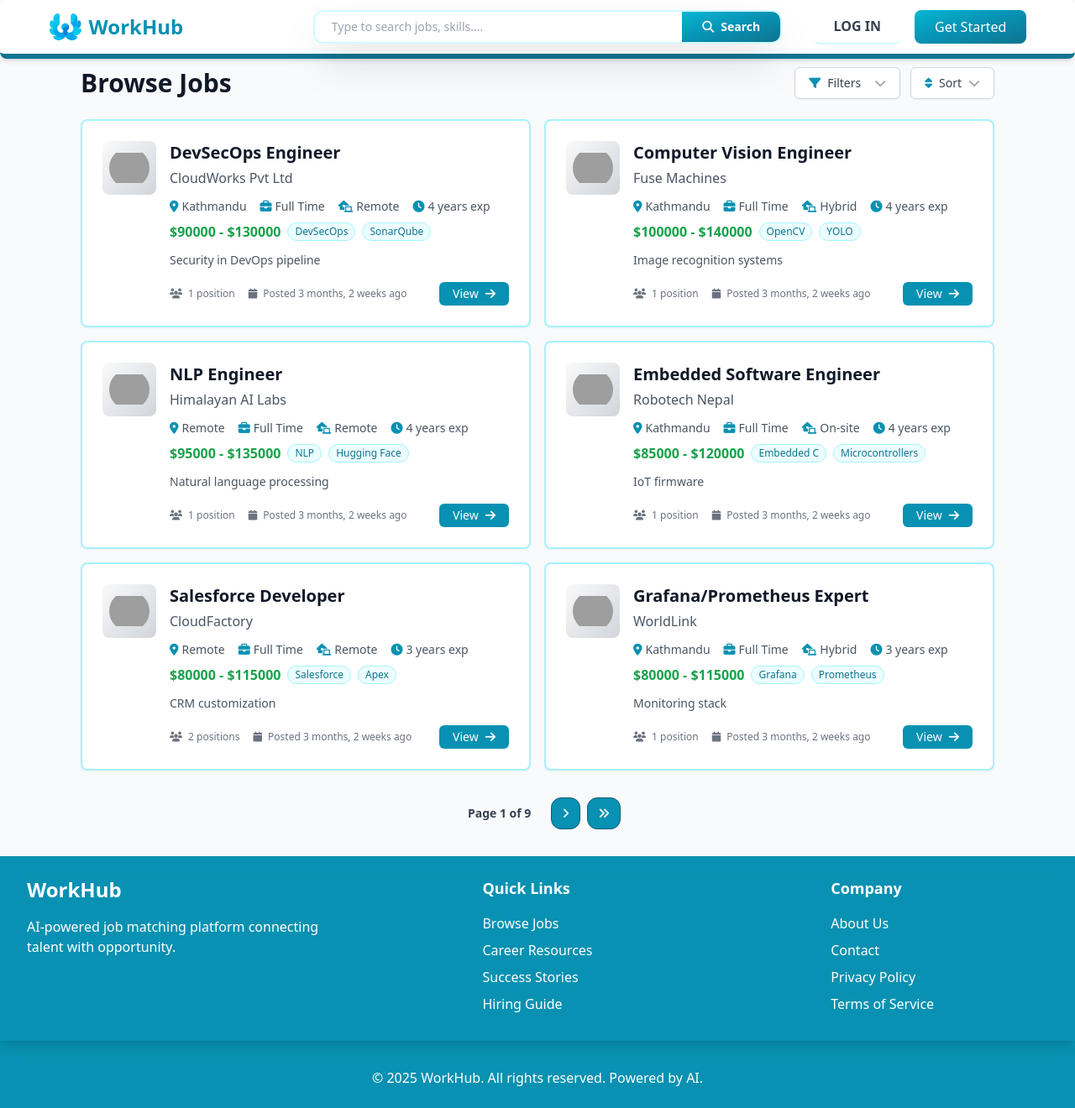
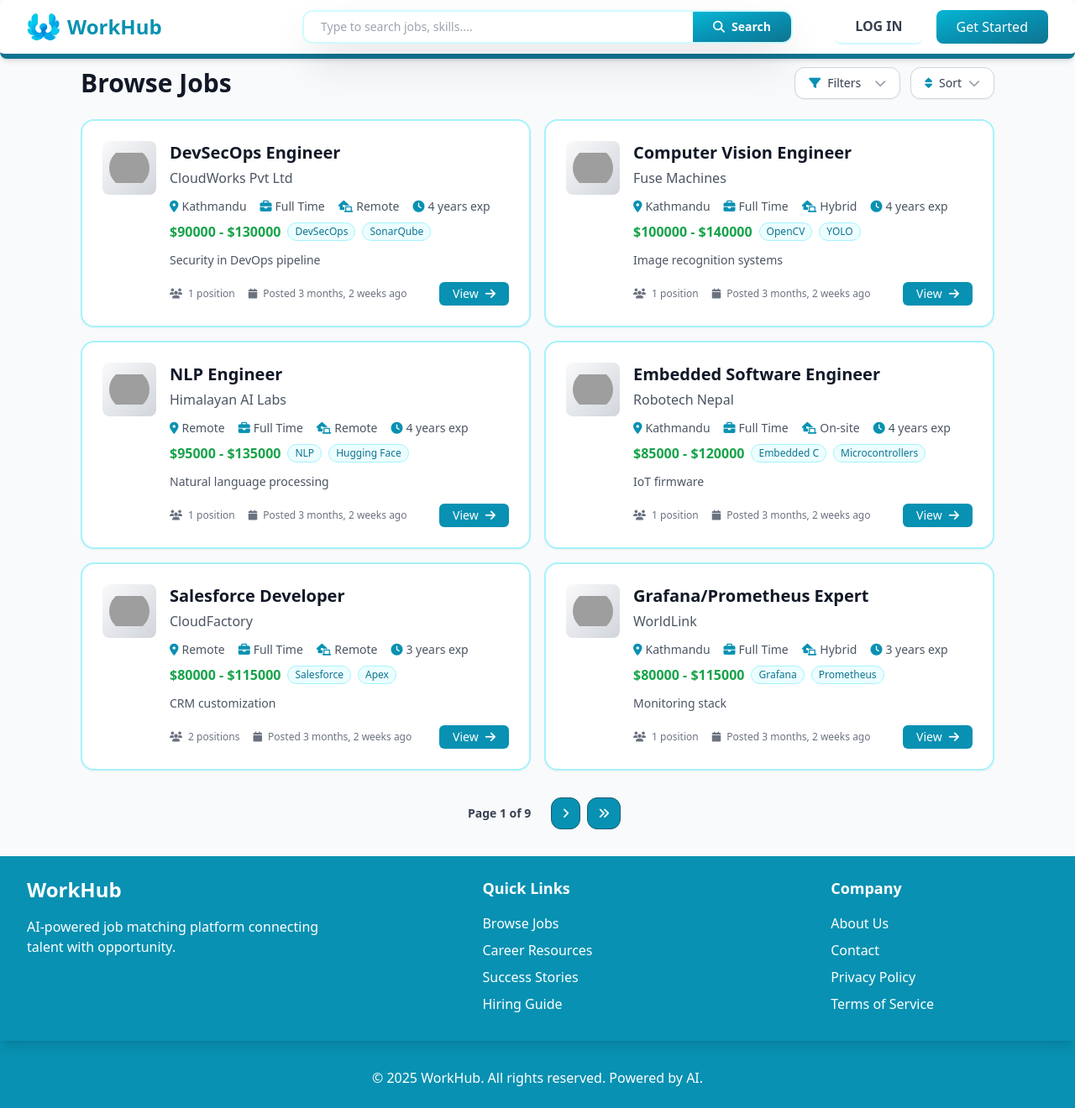
Before and after one commit to SumaniqueCode/WorkHub, a Django app: page /jobs/ in a window 1280 px wide. Shown: the whole page at 84% size. Run offline with Django 5.2, Linux system fonts and the light colour scheme; data comes from the database, SQL or seed files in the repository; both versions use the stored data as it was after the commit; some libraries are stand-ins or nearby versions; grey boxes are pictures that could not be loaded.

Commit message:
UI fixes

```diff
--- a/templates/components/job_card.html
+++ b/templates/components/job_card.html
@@ -1,5 +1,5 @@
 {% load static %}
-<div class="relative bg-white border-2 border-cyan-200 rounded-lg shadow-sm hover:shadow-md hover:shadow-cyan-200 transition-shadow duration-300 overflow-hidden">
+<div class="relative bg-white border-2 border-cyan-200 rounded-2xl shadow-sm hover:shadow-md hover:shadow-cyan-200 transition-shadow duration-300 overflow-hidden">
     <div class="p-6">
         <div class="flex items-start justify-between">
             <div class="flex-1">
--- a/templates/layouts/main.html
+++ b/templates/layouts/main.html
@@ -86,7 +86,7 @@
       </script>
     {% endif %}
     <nav class="fixed w-full z-50 bg-white shadow-md border-b-[6px] border-cyan-700 rounded-lg no-print">
-      <div class="mx-auto px-4 sm:px-6 lg:px-8 ml-[2%] mr-[2%]">
+      <div class="max-w-[1440px] mx-auto px-4 sm:px-6 lg:px-8">
         <div class="grid grid-cols-8 space-x-6 items-center h-16">
           <a href="/" class="flex items-center gap-2 col-span-2">
             <img class="h-10 w-10" src="/media/system_image/logo1.png" alt="Logo" />
--- a/templates/pages/jobs/job_detail.html
+++ b/templates/pages/jobs/job_detail.html
@@ -1,7 +1,7 @@
 {% extends 'layouts/main.html' %}
 {% block content %}
 <div class="min-h-screen bg-gray-50 py-8">
-  <div class="max-w-[90%] mx-auto px-4 sm:px-6 lg:px-8">
+  <div class="max-w-[1440px] mx-auto px-4 sm:px-6 lg:px-8">
     <div class="mb-6">
       <a href="{% url 'jobs' %}" class="inline-flex items-center text-sm text-gray-600 hover:text-cyan-600 transition duration-300">
         <i class="fas fa-arrow-left mr-2"></i>
--- a/templates/pages/jobs/job_list.html
+++ b/templates/pages/jobs/job_list.html
@@ -10,7 +10,7 @@
       <div class="flex items-center gap-3">
         <div class="relative" id="filtersDropdown">
           <button type="button" onclick="toggleFiltersDropdown()"
-                  class="inline-flex items-center gap-2 px-4 py-2 bg-white border border-gray-300 rounded-md shadow-sm text-sm font-medium text-gray-700 hover:bg-gray-50 focus:outline-none">
+                  class="inline-flex items-center gap-2 px-4 py-2 bg-white border border-gray-300 rounded-xl shadow-sm text-sm font-medium text-gray-700 hover:bg-gray-50 focus:outline-none">
             <i class="fas fa-filter text-cyan-600"></i>
             <span>Filters</span>
             <span id="activeFiltersCount" class="text-xs text-gray-500"></span>
@@ -73,7 +73,7 @@
         </div>
 
         <div class="relative" id="sortDropdown">
-          <button type="button" onclick="toggleSortDropdown()" class="inline-flex items-center gap-2 px-4 py-2 bg-white border border-gray-300 rounded-md shadow-sm text-sm font-medium text-gray-700 hover:bg-gray-50 focus:outline-none">
+          <button type="button" onclick="toggleSortDropdown()" class="inline-flex items-center gap-2 px-4 py-2 bg-white border border-gray-300 rounded-xl shadow-sm text-sm font-medium text-gray-700 hover:bg-gray-50 focus:outline-none">
             <i class="fas fa-sort text-cyan-600"></i>
             <span>Sort</span>
             <i id="sortArrow" class="fas fa-chevron-down text-gray-400 transition-transform duration-300"></i>
@@ -106,7 +106,7 @@
         </div>
 
         {% if user.profile.role == 'Recruiter' and user.companies_created.exists %}
-          <a href="{% url 'job_create' %}" class="inline-flex items-center justify-center px-4 py-1 border border-transparent rounded-md shadow-sm text-base font-medium text-white bg-cyan-600 hover:bg-cyan-700 transition duration-300">
+          <a href="{% url 'job_create' %}" class="inline-flex items-center justify-center px-4 py-1 border border-transparent rounded-lg shadow-sm text-base font-medium text-white bg-cyan-600 hover:bg-cyan-700 transition duration-300">
             <i class="fas fa-plus mr-2"></i>
             Post Job
           </a>
--- a/templates/pages/users/resume.html
+++ b/templates/pages/users/resume.html
@@ -80,7 +80,7 @@
             <h2 class="text-lg font-semibold border-b border-gray-400 pb-1 mb-2">Skills</h2>
             <div class="text-sm flex gap-2 mx-2">
               {% for skill in profile.skills.all %}
-                <span class="inline-flex items-center px-2 rounded-full text-sm font-medium bg-blue-50 text-blue-700 border border-blue-200">{{ skill.name }}{% if not forloop.last %} {% endif %}</span>
+                <span class="inline-flex items-center px-2 rounded-full text-sm font-medium bg-blue-50 text-blue-700 border border-blue-200 whitespace-nowrap">{{ skill.name }}{% if not forloop.last %} {% endif %}</span>
               {% endfor %}
             </div>
           </div>
```
Also changed, not shown: db.sqlite3.
